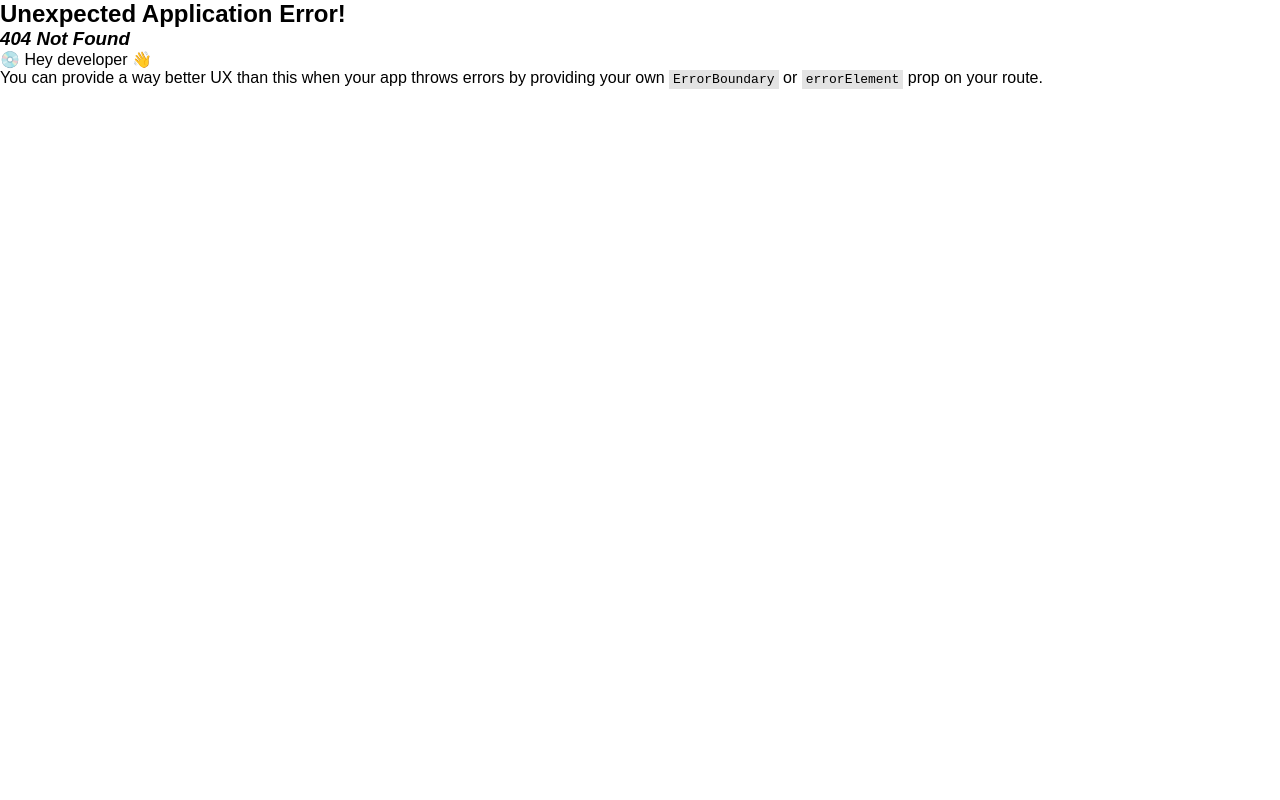
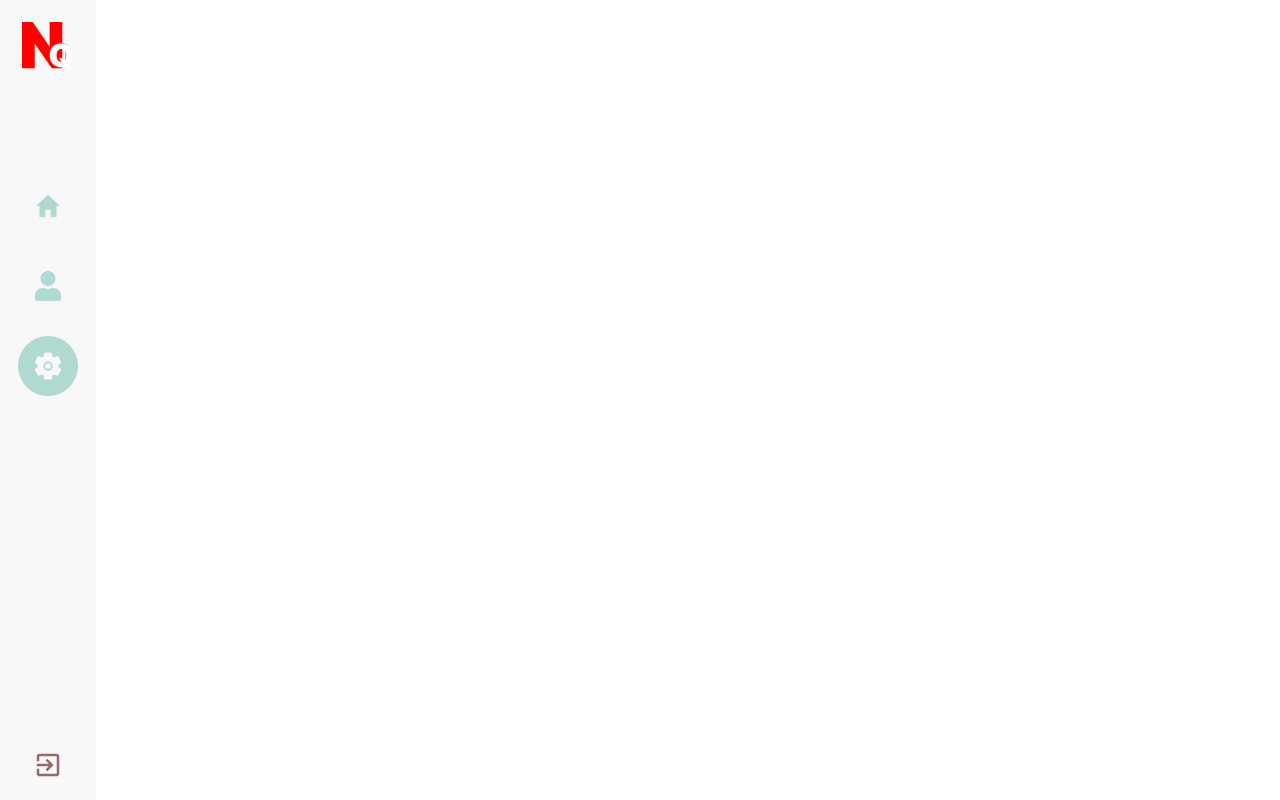
Before and after one commit to GilsonJrr/QUIZy.it, a React (Create React App) app: page /settings in a window 1280 px wide. Before the commit this address had no page. Built offline with nearby package versions, Linux system fonts and the light colour scheme.

Commit message:
Adding routers and layout

```diff
--- a/src/components/Sidebar/index.tsx
+++ b/src/components/Sidebar/index.tsx
@@ -7,7 +7,7 @@ import Logo from "assets/images/Logo.png";
 import { IoMdHome } from "react-icons/io";
 import { IoSettings } from "react-icons/io5";
 import { FaUser } from "react-icons/fa";
-import { FaFlag } from "react-icons/fa";
+// import { FaFlag } from "react-icons/fa";
 
 import { IoMdExit } from "react-icons/io";
 import { useLocation, useNavigate } from "react-router-dom";
@@ -28,7 +28,10 @@ const Sidebar: FC<SidebarProps> = ({ logo }) => {
         <Styled.Logo src={Logo} />
       </Styled.LogoContainer>
       <Styled.MenuContainer>
-        <Styled.IconContainer active={currentUrl === "/"}>
+        <Styled.IconContainer
+          active={currentUrl === "/"}
+          onClick={() => navigate("/")}
+        >
           <IoMdHome size={30} />
         </Styled.IconContainer>
         <Styled.IconContainer
@@ -43,12 +46,12 @@ const Sidebar: FC<SidebarProps> = ({ logo }) => {
         >
           <IoSettings size={30} />
         </Styled.IconContainer>
-        <Styled.IconContainer
-          active={currentUrl === "/user"}
-          onClick={() => navigate("/user")}
+        {/* <Styled.IconContainer
+          active={currentUrl === "/news"}
+          onClick={() => navigate("/news")}
         >
           <FaFlag size={30} />
-        </Styled.IconContainer>
+        </Styled.IconContainer> */}
       </Styled.MenuContainer>
       <Styled.ExitContainer>
         <IoMdExit size={30} />
--- a/src/index.tsx
+++ b/src/index.tsx
@@ -1,20 +1,7 @@
 import React from "react";
 import ReactDOM from "react-dom/client";
-import QuizDashboard from "views/dashboard/QuizDashboard";
-import Quiz from "views/Quiz";
-import { createBrowserRouter, RouterProvider } from "react-router-dom";
 import GlobalStyle from "lib/styles/globalStyles";
-
-const router = createBrowserRouter([
-  {
-    path: "/",
-    element: <QuizDashboard />,
-  },
-  {
-    path: "/quiz",
-    element: <Quiz />,
-  },
-]);
+import Routers from "routes";
 
 const root = ReactDOM.createRoot(
   document.getElementById("root") as HTMLElement
@@ -22,6 +9,6 @@ const root = ReactDOM.createRoot(
 root.render(
   <React.StrictMode>
     <GlobalStyle />
-    <RouterProvider router={router} />
+    <Routers />
   </React.StrictMode>
 );
--- /dev/null
+++ b/src/layout/Dashboard/index.tsx
@@ -0,0 +1,19 @@
+import React, { FC, ReactNode } from "react";
+import * as Styled from "./styled";
+import Sidebar from "components/Sidebar";
+import { Outlet } from "react-router-dom";
+
+type dashboardProps = {
+  children?: ReactNode | ReactNode[];
+};
+
+const Dashboard: FC<dashboardProps> = ({ children }) => {
+  return (
+    <Styled.Container>
+      <Sidebar />
+      <Styled.Content>{children || <Outlet />}</Styled.Content>
+    </Styled.Container>
+  );
+};
+
+export default Dashboard;
--- /dev/null
+++ b/src/layout/Dashboard/styled.ts
@@ -0,0 +1,5 @@
+import styled from "styled-components";
+
+export const Container = styled.div``;
+
+export const Content = styled.div``;
--- /dev/null
+++ b/src/routes/index.tsx
@@ -0,0 +1,22 @@
+import React from "react";
+import { BrowserRouter as Router, Routes, Route } from "react-router-dom";
+import Dashboard from "layout/Dashboard";
+import QuizDashboard from "views/dashboard/QuizDashboard";
+import User from "views/dashboard/User";
+import Settings from "views/dashboard/Settings";
+
+const Routers = () => {
+  return (
+    <Router>
+      <Routes>
+        <Route element={<Dashboard />}>
+          <Route path="/" element={<QuizDashboard />} />
+          <Route path="/user" element={<User />} />
+          <Route path="/settings" element={<Settings />} />
+        </Route>
+      </Routes>
+    </Router>
+  );
+};
+
+export default Routers;
--- a/src/views/dashboard/QuizDashboard/index.tsx
+++ b/src/views/dashboard/QuizDashboard/index.tsx
@@ -3,7 +3,6 @@ import * as Styled from "./styled";
 import SideScroller from "components/SideScroller";
 import SubjectCard from "components/SubjectCard";
 import { collectionType } from "types/index";
-import Sidebar from "components/Sidebar";
 import { easyQuizzes, mediumQuizzes, hardQuizzes } from "assets/consts";
 import SearchInput from "components/inputs/SearchInput";
 
@@ -68,7 +67,6 @@ const QuizDashboard = () => {
 
   return (
     <Styled.Container>
-      <Sidebar />
       <Styled.QuizzesContainer>
         <SearchInput value={search} setValue={setSearch} />
         {search && searched.length === 0 && <h1>no results</h1>}
--- a/src/views/dashboard/QuizDashboard/styled.ts
+++ b/src/views/dashboard/QuizDashboard/styled.ts
@@ -1,10 +1,4 @@
 import styled from "styled-components";
-
-type Props = {
-  side?: "left" | "right";
-  show?: boolean;
-  displayQuantity?: number;
-};
 
 export const Container = styled.div`
   display: flex;
@@ -17,8 +11,6 @@ export const QuizzesContainer = styled.div`
   display: flex;
   flex-direction: column;
   align-items: flex-start;
-  /* justify-content: center; */
   width: 100%;
-  /* margin-left: 100px; */
   padding: 20px 0 0 100px;
 `;
--- /dev/null
+++ b/src/views/dashboard/Settings/index.tsx
@@ -0,0 +1,10 @@
+import React, { FC } from "react";
+import * as Styled from "./styled";
+
+type SettingsProps = {};
+
+const Settings: FC<SettingsProps> = () => {
+  return <Styled.Container>Settings</Styled.Container>;
+};
+
+export default Settings;
--- /dev/null
+++ b/src/views/dashboard/Settings/styled.ts
@@ -0,0 +1,5 @@
+import styled from "styled-components";
+
+type Props = {};
+
+export const Container = styled.div<Props>``;
--- /dev/null
+++ b/src/views/dashboard/User/index.tsx
@@ -0,0 +1,10 @@
+import React, { FC } from "react";
+import * as Styled from "./styled";
+
+type UserProps = {};
+
+const User: FC<UserProps> = () => {
+  return <Styled.Container>User</Styled.Container>;
+};
+
+export default User;
--- /dev/null
+++ b/src/views/dashboard/User/styled.ts
@@ -0,0 +1,5 @@
+import styled from "styled-components";
+
+type Props = {};
+
+export const Container = styled.div<Props>``;
```
